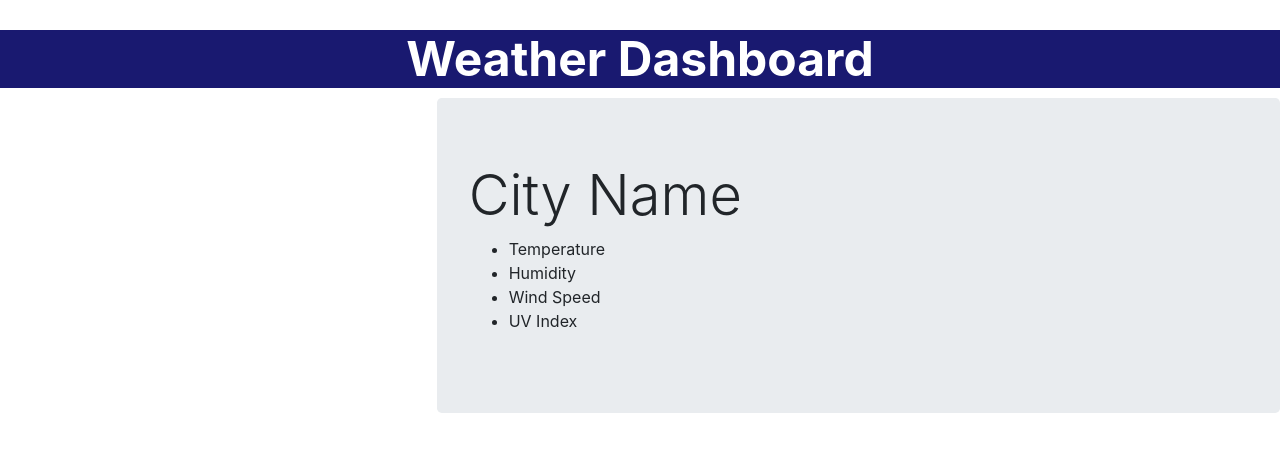
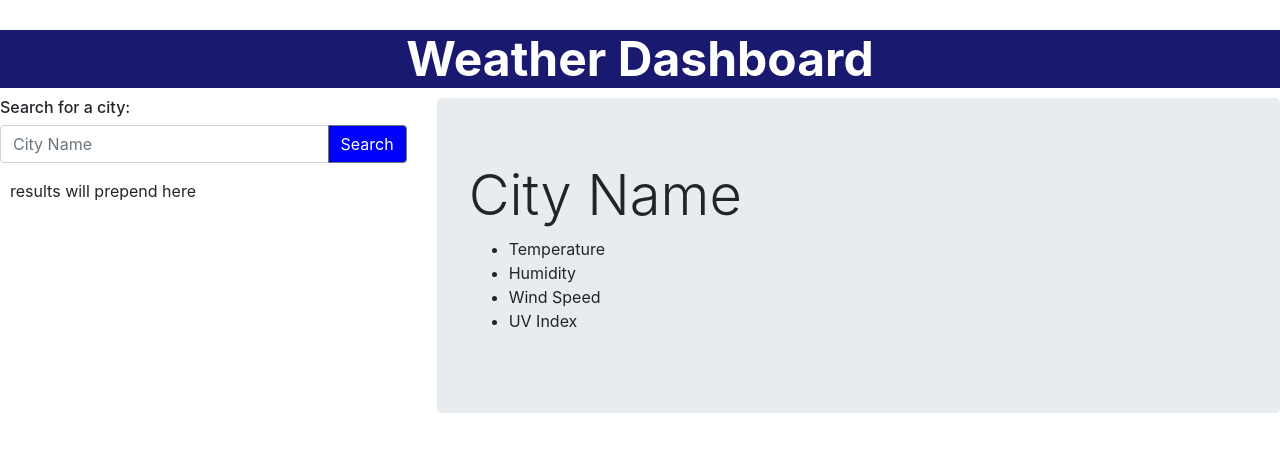
Before and after one commit to razzlejazzled/weatherapp, a plain HTML site: page index.html in a window 1280 px wide. Drawn offline with nearby package versions, Linux system fonts and the light colour scheme.

Commit message:
setting up the basic layout

```diff
--- a/index.html
+++ b/index.html
@@ -19,7 +19,17 @@
         </h1>
     </div>
     <div class="row">
-        <div class="col-4"></div>
+        <div class="col-4">
+            <h6>Search for a city:</h6>
+            <div class="input-group mb-3">
+                        <input type="text" class="form-control" placeholder="City Name" aria-label="Search by City" aria-describedby="button-addon2">
+                <div class="input-group-append">
+                  <button class="btn btn-outline-secondary" type="button" id="button-addon2">Search<i class="fas fa-search"></i></button>
+                </div>
+              </div>
+        <div class="row" id="results">results will prepend here
+        </div>
+        </div>
         <div class="col-8">
             <div class="jumbotron">
                 <h1 class="display-4" id="city-name">City Name</h1>
--- a/style.css
+++ b/style.css
@@ -7,3 +7,13 @@
     margin-top: 30px;
     margin-bottom: 10px;
 }
+
+.btn {
+    background-color: blue;
+    color: white;
+}
+
+#results{
+    margin-left: 10px;
+    margin-top: 10px;
+}
```
